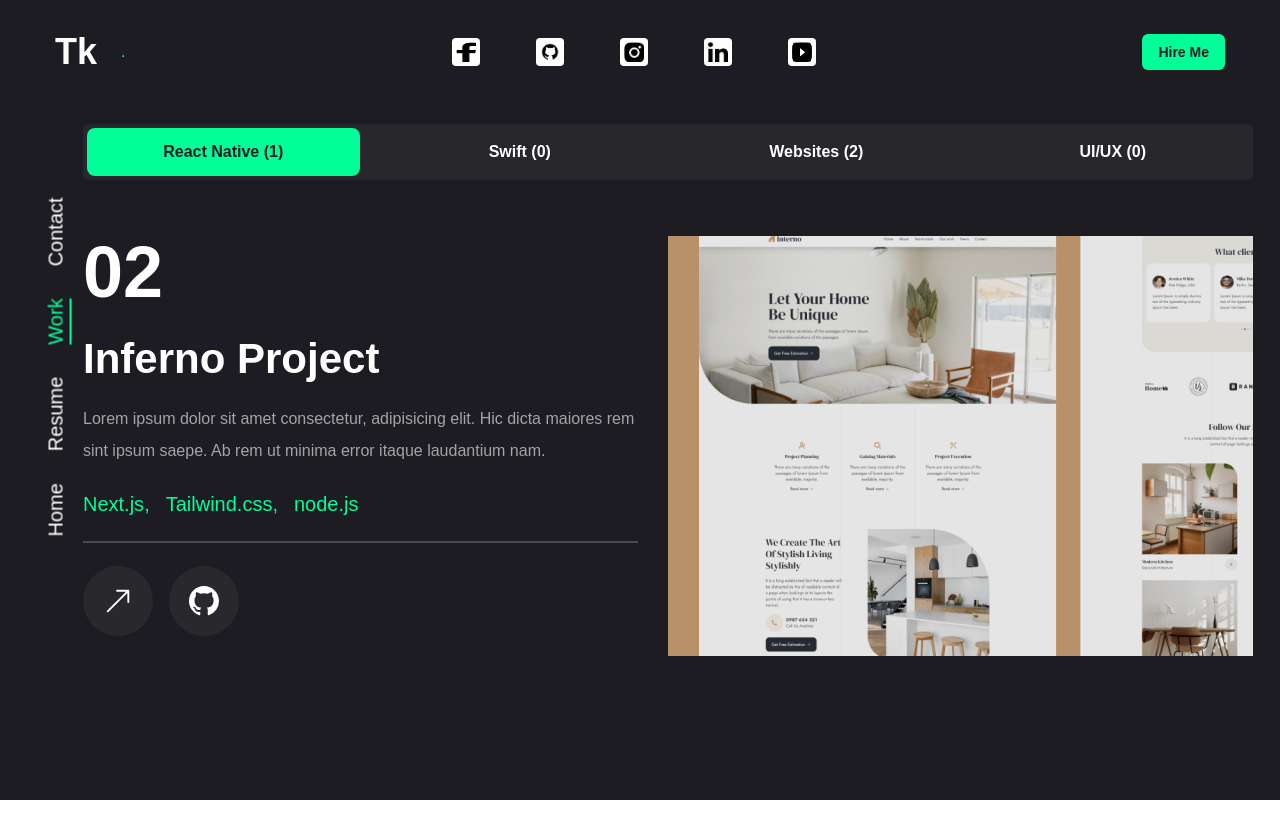
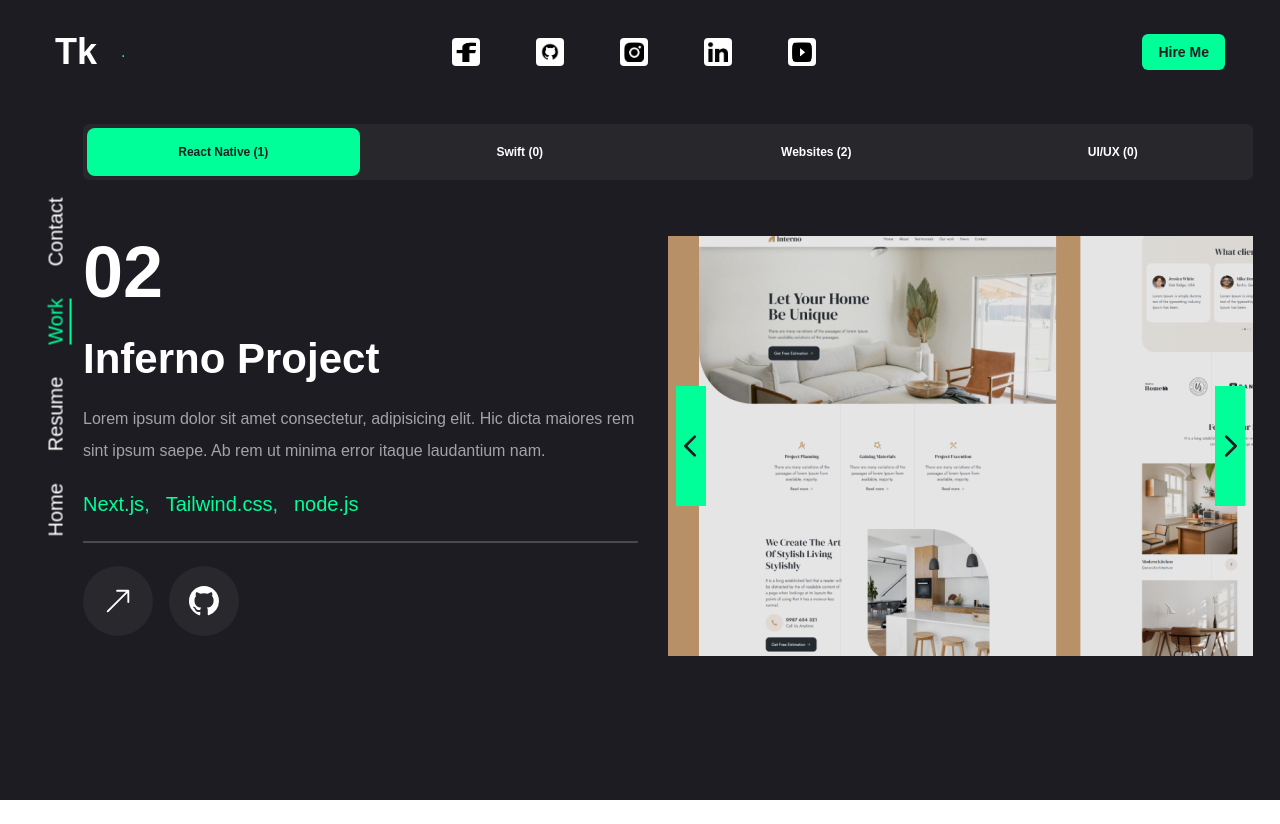
Before and after one commit to Tony-kan/portfolio_v3, a Next.js app: page /work in a window 1280 px wide. Built offline with nearby package versions, Linux system fonts and the light colour scheme.

Commit message:
Work : implemented project images carousel

```diff
--- a/app/work/page.tsx
+++ b/app/work/page.tsx
@@ -1,6 +1,6 @@
 "use client";
 
-import React, { useEffect, useState } from "react";
+import React, { useCallback, useEffect, useState } from "react";
 import {
   Tooltip,
   TooltipContent,
@@ -14,14 +14,20 @@ import { Swiper, SwiperSlide } from "swiper/react";
 import "swiper/css";
 
 import { BsArrowUpRight, BsGithub } from "react-icons/bs";
-import WorkProjectSliderBtns from "@/components/WorkProjectSliderBtns";
+import {
+  WorkProjectSliderBtns,
+  WorkProjectImagesSliderBtns,
+} from "@/components/WorkProjectSliderBtns";
 import Image from "next/image";
 import { Swiper as SwiperType } from "swiper/types";
 import { Tabs, TabsContent, TabsList, TabsTrigger } from "@/components/ui/tabs";
+import useEmblaCarousel from "embla-carousel-react";
+// import Autoplay from "embla-carousel-autoplay";
 
 const categories = ["React Native", "Swift", "Websites", "UI/UX"];
 
 function Work() {
+  // const [emblaRef] = useEmblaCarousel({ loop: false }, [Autoplay()]);
   // const [project, setProject] = useState(projects[0]);
   const [activeCategory, setActiveCategory] = useState("React Native");
   // const [filteredProjects, setFilteredProjects] = useState([]);
@@ -51,20 +57,16 @@ function Work() {
     return allProjects.filter((project) => project.category === category)
       .length;
   };
-  // const handleSlideChange = (swiper: SwiperType) => {
-  //   //  get current slide index
-  //   const currentIndex = swiper.activeIndex;
-  //   // update projects state based on current slide index
-  //   setProject(projects[currentIndex]);
-  // };
 
-  // const calculateProjectCount = (category: string) => {
-  //   return projects.filter((project) => project.category === category).length;
-  // };
-  console.log("project", project);
-  console.log("filteredProjects", filteredProjects);
-  console.log("activeCategory", activeCategory);
-  console.log("allProjects", allProjects);
+  const [emblaRef, emblaApi] = useEmblaCarousel();
+
+  const scrollPrev = useCallback(() => {
+    if (emblaApi) emblaApi.scrollPrev();
+  }, [emblaApi]);
+
+  const scrollNext = useCallback(() => {
+    if (emblaApi) emblaApi.scrollNext();
+  }, [emblaApi]);
 
   return (
     <motion.section
@@ -84,7 +86,7 @@ function Work() {
           <TabsList className=" grid w-full grid-cols-4 gap-6 bg-[#27272c]">
             {categories.map((category) => (
               <TabsTrigger
-                className="text-white font-bold hover:text-accent"
+                className="text-white text-[12px] md:text-md  font-bold hover:text-accent"
                 key={category}
                 value={category}
               >
@@ -169,14 +171,42 @@ function Work() {
                           {/* overlay  */}
                           <div className="absolute  top-0 bottom-0 w-full h-full bg-black/10 z-10"></div>
                           {/* image  */}
-                          <div className="relative w-full h-full">
-                            <Image
+                          {/* <div className="relative w-full h-full"> */}
+                          {/* <Image
                               src={project?.image}
                               fill
                               className="object-cover"
                               alt=""
+                            /> */}
+                          <div className="embla h-full w-full" ref={emblaRef}>
+                            <div className="embla__container  h-full w-full">
+                              {project?.images?.map((image, index) => (
+                                <div
+                                  className="embla__slide relative h-full w-full"
+                                  key={index}
+                                >
+                                  <Image
+                                    src={image}
+                                    fill
+                                    className="object-cover"
+                                    alt=""
+                                  />
+                                </div>
+                              ))}
+                            </div>
+                          </div>
+                          {project.images.length > 1 && (
+                            <WorkProjectImagesSliderBtns
+                              // containerStyles="flex  gap-4 absolute bottom-[50%] xl:bottom-10 z-20 mt-2 w-full justify-end xl:w-max xl:justify-none"
+                              // btnStyles="bg-accent hover:bg-accent-hover text-primary text-[22px] w-[44px] h-[44px] flex justify-center items-center transition-all"
+                              containerStyles="flex z-20 px-2 justify-between items-center absolute top-1/2 transform -translate-y-1/2 w-full"
+                              btnStyles="bg-accent font-extrabold hover:bg-accent-hover text-primary text-[40px] w-[30px] h-[120px] flex justify-center items-center transition-all"
+                              iconsStyles=""
+                              prev={scrollPrev}
+                              next={scrollNext}
                             />
-                          </div>
+                          )}
+                          {/* </div> */}
                         </div>
                       </SwiperSlide>
                     );
--- a/components/WorkProjectSliderBtns.tsx
+++ b/components/WorkProjectSliderBtns.tsx
@@ -9,7 +9,15 @@ interface WorkProjectSliderBtnsProps {
   iconsStyles: string;
 }
 
-const WorkProjectSliderBtns = ({
+interface WorkProjectImagesSliderBtnsProps {
+  containerStyles: string;
+  btnStyles: string;
+  iconsStyles: string;
+  next: () => void;
+  prev: () => void;
+}
+
+export const WorkProjectSliderBtns = ({
   containerStyles,
   btnStyles,
   iconsStyles,
@@ -27,4 +35,21 @@ const WorkProjectSliderBtns = ({
   );
 };
 
-export default WorkProjectSliderBtns;
+export const WorkProjectImagesSliderBtns = ({
+  containerStyles,
+  btnStyles,
+  iconsStyles,
+  prev,
+  next,
+}: WorkProjectImagesSliderBtnsProps) => {
+  return (
+    <div className={containerStyles}>
+      <button className={`${btnStyles}  embla__prev left-0"`} onClick={prev}>
+        <PiCaretLeftBold className={iconsStyles} />
+      </button>
+      <button className={`${btnStyles} embla__next right-0`} onClick={next}>
+        <PiCaretRightBold className={iconsStyles} />
+      </button>
+    </div>
+  );
+};
--- a/lib/data.ts
+++ b/lib/data.ts
@@ -107,7 +107,7 @@ export const projects = [
           Hic dicta maiores rem sint ipsum saepe. Ab rem ut minima error itaque laudantium nam.`,
     stack: [{ name: "Html 5" }, { name: "Css 3" }, { name: "Javascript" }],
     image: "/assets/work/thumb1.png",
-    images: [],
+    images: ["/assets/work/thumb1.png"],
     live: "/",
     github: "/",
   },
@@ -122,8 +122,8 @@ export const projects = [
     image: "/assets/work/thumb2.png",
     images: [
       "/assets/work/thumb2.png",
-      "/assets/work/thumb3.png",
-      "/assets/work/thumb1.png",
+      "/assets/work/thumb2.png",
+      "/assets/work/thumb2.png",
     ],
     live: "/",
     github: "/",
@@ -137,7 +137,12 @@ export const projects = [
           Hic dicta maiores rem sint ipsum saepe. Ab rem ut minima error itaque laudantium nam.`,
     stack: [{ name: "Next.js" }, { name: "Tailwind.css" }],
     image: "/assets/work/thumb3.png",
-    images: [],
+    images: [
+      "/assets/work/thumb3.png",
+      "/assets/work/thumb3.png",
+      "/assets/work/thumb3.png",
+      "/assets/work/thumb3.png",
+    ],
     live: "/",
     github: "/",
   },
--- a/package.json
+++ b/package.json
@@ -17,6 +17,7 @@
     "@radix-ui/react-tooltip": "^1.1.6",
     "class-variance-authority": "^0.7.1",
     "clsx": "^2.1.1",
+    "embla-carousel-autoplay": "^8.5.2",
     "embla-carousel-react": "^8.5.2",
     "framer-motion": "^11.17.0",
     "lucide-react": "^0.471.1",
```
Also changed, not shown: 1 other file (tests, documents, lock files or other folders).
